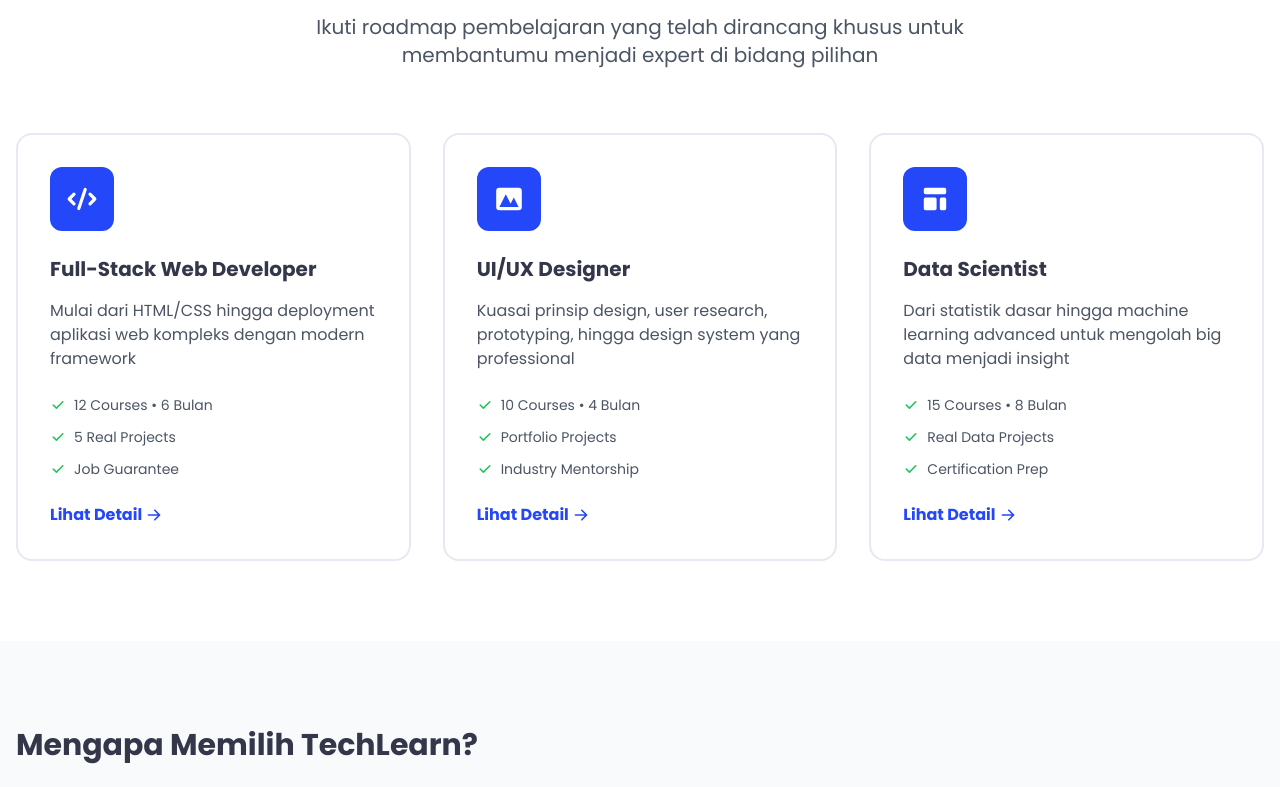
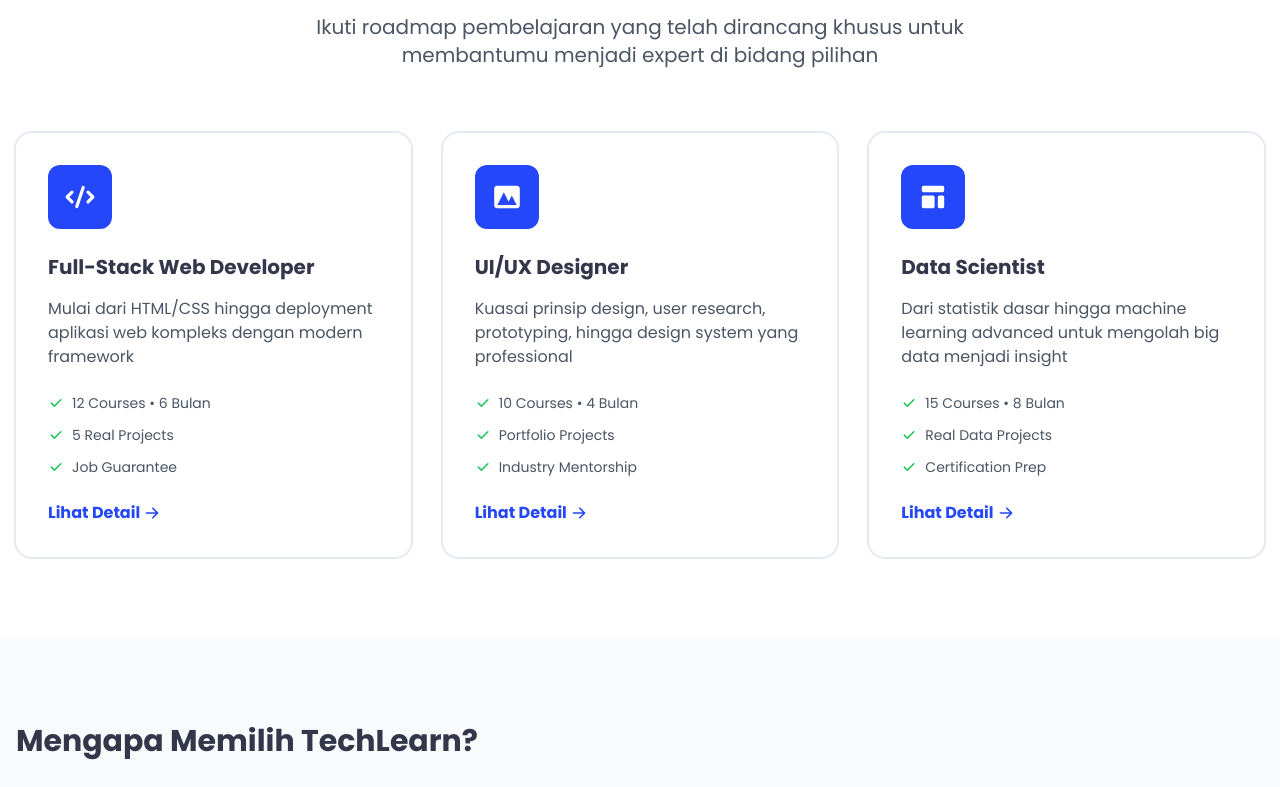
Before and after one commit to work-bwa/claude-code, a plain HTML site: page src/index.html in a window 1280 px wide. Shown: the part 2506-3293 px from the top of the page. Drawn offline with nearby package versions, Linux system fonts and the light colour scheme.

Commit message:
fix: change border to ring

```diff
--- a/src/index.html
+++ b/src/index.html
@@ -1458,7 +1458,9 @@
 
         <div class="grid md:grid-cols-2 lg:grid-cols-3 gap-8">
           <!-- Learning Path 1 -->
-          <div class="border-2 border-[#e5e9f2] rounded-2xl p-8">
+          <div
+            class="ring-2 ring-[#e5e9f2] hover:ring-bwa-primary transition-colors duration-300 rounded-2xl p-8"
+          >
             <div
               class="w-16 h-16 bg-bwa-primary rounded-xl flex items-center justify-center mb-6"
             >
@@ -1541,7 +1543,9 @@
           </div>
 
           <!-- Learning Path 2 -->
-          <div class="border-2 border-[#e5e9f2] rounded-2xl p-8">
+          <div
+            class="ring-2 ring-[#e5e9f2] hover:ring-bwa-primary transition-colors duration-300 rounded-2xl p-8"
+          >
             <div
               class="w-16 h-16 bg-bwa-primary rounded-xl flex items-center justify-center mb-6"
             >
@@ -1622,7 +1626,9 @@
           </div>
 
           <!-- Learning Path 3 -->
-          <div class="border-2 border-[#e5e9f2] rounded-2xl p-8">
+          <div
+            class="ring-2 ring-[#e5e9f2] hover:ring-bwa-primary transition-colors duration-300 rounded-2xl p-8"
+          >
             <div
               class="w-16 h-16 bg-bwa-primary rounded-xl flex items-center justify-center mb-6"
             >
```
